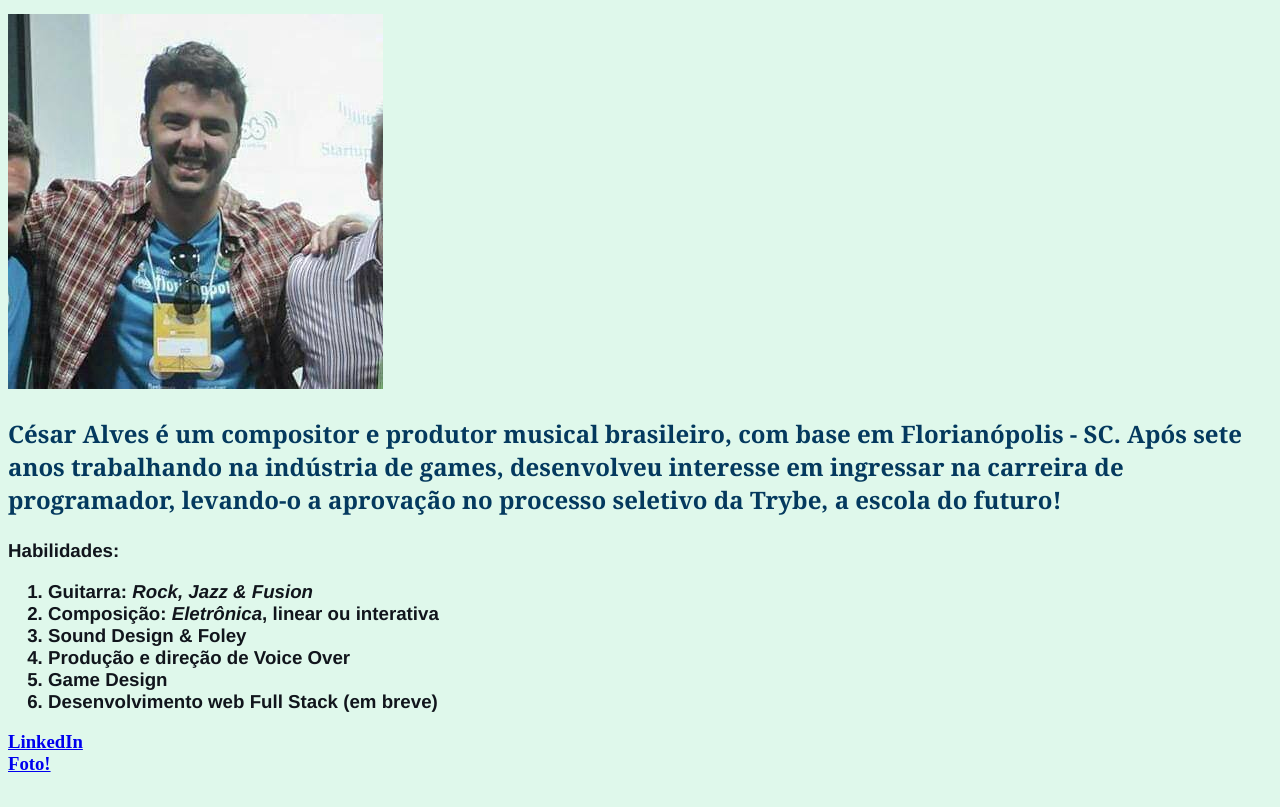
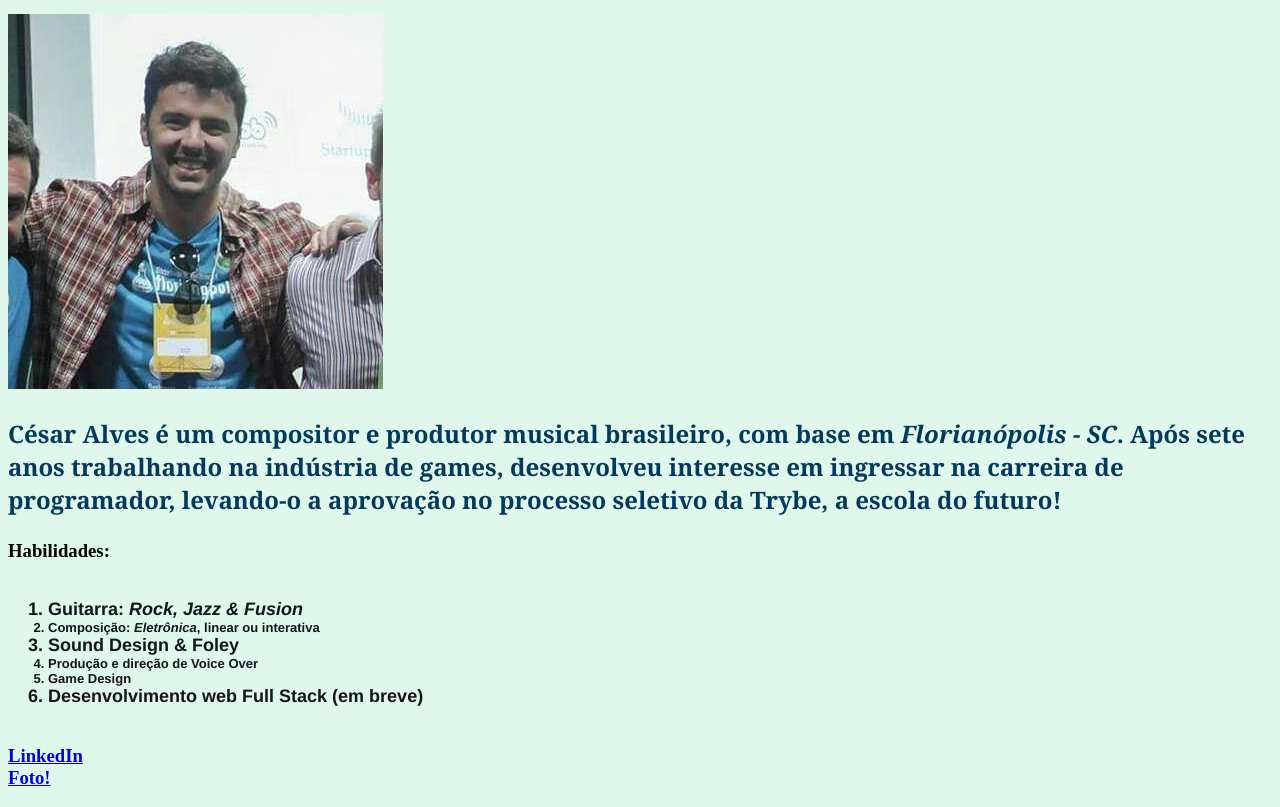
Before and after one commit to alvescesar/alvescesar.github.io, a plain HTML site: page index.html in a window 1280 px wide. Shown: the part 100-907 px from the top of the page. Drawn offline with Linux system fonts and the light colour scheme.

Commit message:
Added different font sizes to skills section

```diff
--- a/index.html
+++ b/index.html
@@ -6,6 +6,7 @@
         <style>
             body {
                 background-color: rgb(223,248,235);
+                font-size: initial;
             }
             #Name {
                 font-family: Arial, Helvetica, sans-serif;
@@ -15,9 +16,16 @@
                 font-family: Cambria, Cochin, Georgia, Times, 'Times New Roman', serif;
                 color: rgb(4,57,94);
             }
-            #Skills {
+            .abilities {
                 font-family:'Franklin Gothic Medium', 'Arial Narrow', Arial, sans-serif;
                 color: rgb(17,21,28);
+                font-size: 2em;
+            }
+            .big {
+                font-size: large;
+            }
+            .small {
+                font-size: small;
             }
         </style>
     </head>
@@ -32,20 +40,20 @@
 
         <h2 id="About">
             <p>César Alves é um compositor e produtor musical brasileiro, com base em
-            Florianópolis - SC. Após sete anos trabalhando na indústria de games, desenvolveu
+            <em>Florianópolis - SC</em>. Após sete anos trabalhando na indústria de games, desenvolveu
             interesse em ingressar na carreira de programador, levando-o a aprovação no processo
-            seletivo da Trybe, a escola do futuro!
+            seletivo da <strong>Trybe, a escola do futuro!</strong>
             </p>
         </h2>
 
         <h3 id="Skills">Habilidades:
-            <ol>
-                <li><strong>Guitarra</strong>: <em>Rock, Jazz & Fusion</em></li>
-                <li>Composição: <em>Eletrônica</em>, linear ou interativa</li>
-                <li>Sound Design & Foley</li>
-                <li>Produção e direção de Voice Over</li>
-                <li>Game Design</li>
-                <li>Desenvolvimento web <strong>Full Stack</strong> (em breve)</li>
+            <ol class="abilities">
+                <li class="big"><strong>Guitarra</strong>: <em>Rock, Jazz & Fusion</em></li>
+                <li class="small">Composição: <em>Eletrônica</em>, linear ou interativa</li>
+                <li class="big">Sound Design & Foley</li>
+                <li class="small">Produção e direção de Voice Over</li>
+                <li class="small">Game Design</li>
+                <li class="big">Desenvolvimento web <strong>Full Stack</strong> (em breve)</li>
             </ol>
         </h3>
 
```
